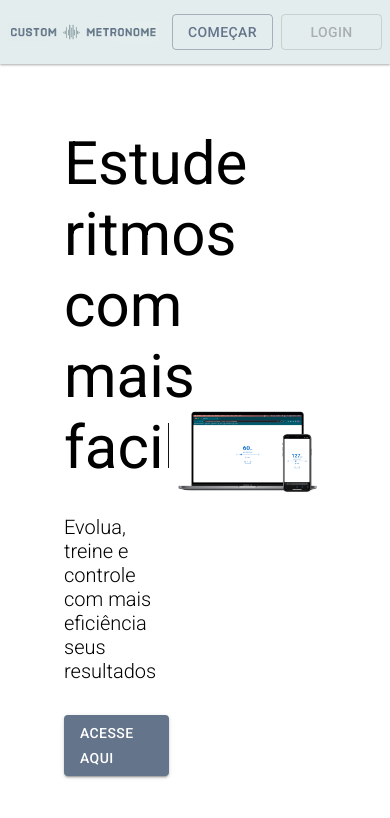
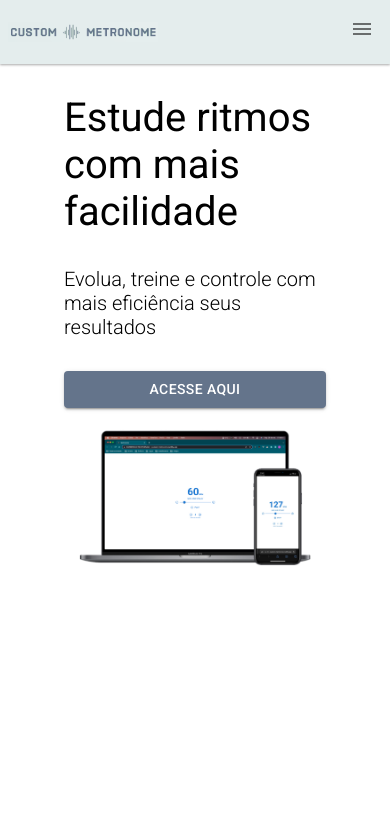
Before and after one commit to Gabriel-Barbosa-de-Oliveira/custom-metronome, a React (Create React App) app in the folder custom-metronome/: page / in a window 390 px wide. Shown: the top 818 px of the page. Built offline with nearby package versions, Linux system fonts and the light colour scheme.

Commit message:
Landing Page Completa

```diff
--- a/custom-metronome/src/components/Metronome/Metronome.tsx
+++ b/custom-metronome/src/components/Metronome/Metronome.tsx
@@ -6,9 +6,6 @@ import StopCircleOutlinedIcon from '@mui/icons-material/StopCircleOutlined';
 import "./Metronome.scss";
 import Timer from '../../shared/services/timer';
 import { Howl, Howler } from 'howler';
-
-const click1 = "./click1.mp3";
-const click2 = "./click2.mp3";
 
 type IMetronomeState = {
     isPlaying: boolean,
@@ -104,7 +101,7 @@ export default class Metronome extends Component<{}, IMetronomeState>{
     handleBeatChange = (clickedOption: string) => {
 
         let newValue = this.state.metronomeValue;
-        clickedOption == "add" ? newValue++ : newValue--;
+        clickedOption === "add" ? newValue++ : newValue--;
         if (this.checkIfTimeNumberIsValid(newValue))
             this.setNewMetronomeValue(newValue)
     }
@@ -116,7 +113,7 @@ export default class Metronome extends Component<{}, IMetronomeState>{
     handleMeasuresChange = (clickedOption: string) => {
         let newValue = this.state.beatsNumber;
 
-        clickedOption == "add" ? newValue++ : newValue--;
+        clickedOption === "add" ? newValue++ : newValue--;
         if (this.checkIfBeatNumberIsValid(newValue)) {
             this.setState({
                 beatsNumber: newValue,
--- a/custom-metronome/src/partials/Branding/Branding.scss
+++ b/custom-metronome/src/partials/Branding/Branding.scss
@@ -32,3 +32,22 @@
         }
     }
 }
+
+@media only screen and (max-width: 480px) {
+    .branding-container {
+        margin-top: 30px;
+        grid-template-columns: 1fr;
+        .branding-call{
+            h1{
+                font-size: 40px;
+            }
+        }
+    }
+}
+
+@media only screen and (min-width: 1300px) {
+    .branding-container {
+        margin: 64px auto;
+        max-width: 1296px;
+    }
+}
--- a/custom-metronome/src/partials/HeaderMenu/HeaderMenu.scss
+++ b/custom-metronome/src/partials/HeaderMenu/HeaderMenu.scss
@@ -3,19 +3,45 @@
     background-color: #e4eded;
     display: flex;
     align-items: center;
-    justify-content:  space-between;
+    justify-content: space-between;
     padding: 0 8px;
     box-shadow: 0 1px 3px rgba($color: #0000, $alpha: 0.12), 0 1px 2px rgba($color: #0000, $alpha: 0.24);
+    position: sticky;
+    top: 0;
 
     .header-logo {
         width: 150px;
         height: 20px;
     }
 
-    .header-actions{
+    .header-actions {
         display: grid;
         align-items: center;
         grid-template-columns: repeat(2, 1fr);
         grid-gap: 8px;
     }
 }
+
+#mobile-button {
+    display: none;
+}
+
+@media only screen and (max-width: 480px) {
+
+    .header-menu-container{
+
+        .header-actions{
+            grid-template-columns: 1fr;
+        }
+    }
+
+    #start,
+    #login {
+        display: none;
+    }
+
+    #mobile-button {
+        display: block;
+    }
+
+}
--- a/custom-metronome/src/partials/HeaderMenu/HeaderMenu.tsx
+++ b/custom-metronome/src/partials/HeaderMenu/HeaderMenu.tsx
@@ -5,26 +5,72 @@ import "./HeaderMenu.scss";
 import { ThemeProvider } from '@mui/material/styles';
 import newTheme from '../../shared/services/button-color-creator.service';
 import { Link } from 'react-router-dom';
+import Drawer from '@mui/material/Drawer';
+import List from '@mui/material/List';
+import ListItem from '@mui/material/ListItem';
+import ListItemButton from '@mui/material/ListItemButton';
+import ListItemText from '@mui/material/ListItemText';
+import Divider from '@mui/material/Divider';
+import MenuIcon from '@mui/icons-material/Menu';
+import IconButton from '@mui/material/IconButton';
 
+export default class HeaderMenu extends Component<{}, any> {
 
-export default class HeaderMenu extends Component {
-
-
+    constructor(props: any) {
+        super(props);
+        this.state = {
+            right: false
+        }
+    }
     render() {
         const imgUrl: string = require("../../assets/img/logo-grey.png");
 
-
-
+        const toggleDrawer =
+            (anchor: string, open: boolean) =>
+                (event: React.KeyboardEvent | React.MouseEvent) => {
+                    if (
+                        event.type === 'keydown' &&
+                        ((event as React.KeyboardEvent).key === 'Tab' ||
+                            (event as React.KeyboardEvent).key === 'Shift')
+                    ) {
+                        return;
+                    }
+                    this.setState({ right: open });
+                };
         return (
+            <>
                 <header className='header-menu-container'>
                     <img src={imgUrl} alt="Logo" className='header-logo' />
                     <section className='header-actions'>
                         <ThemeProvider theme={newTheme}>
-                        <Button variant="outlined" color="neutral" component={Link} to={"/metronome/"}>Começar</Button>
-                        <Button variant="outlined" color="neutral" disabled={true}>Login</Button>
+                            <Button variant="outlined" color="neutral" component={Link} to={"/metronome/"} id="start">Começar</Button>
+                            <Button variant="outlined" color="neutral" disabled={true} id="login">Login</Button>
+                            <IconButton onClick={toggleDrawer("right", true)} id="mobile-button">
+                                <MenuIcon />
+                            </IconButton>
                         </ThemeProvider>
                     </section>
                 </header>
+                <Drawer
+                    anchor={"right"}
+                    open={this.state.right}
+                    onClose={toggleDrawer("right", false)}
+                >
+                    <List>
+                        <ListItem>
+                            <ListItemButton component={Link} to={"/metronome/"}>
+                                <ListItemText primary={"Começar"} />
+                            </ListItemButton>
+                        </ListItem>
+                        <Divider />
+                        <ListItem>
+                            <ListItemButton disabled={true}>
+                                <ListItemText primary={"Login"} />
+                            </ListItemButton>
+                        </ListItem>
+                    </List>
+                </Drawer>
+            </>
         )
     }
 }
```
Lines whose indentation alone changed are shown as unchanged.
